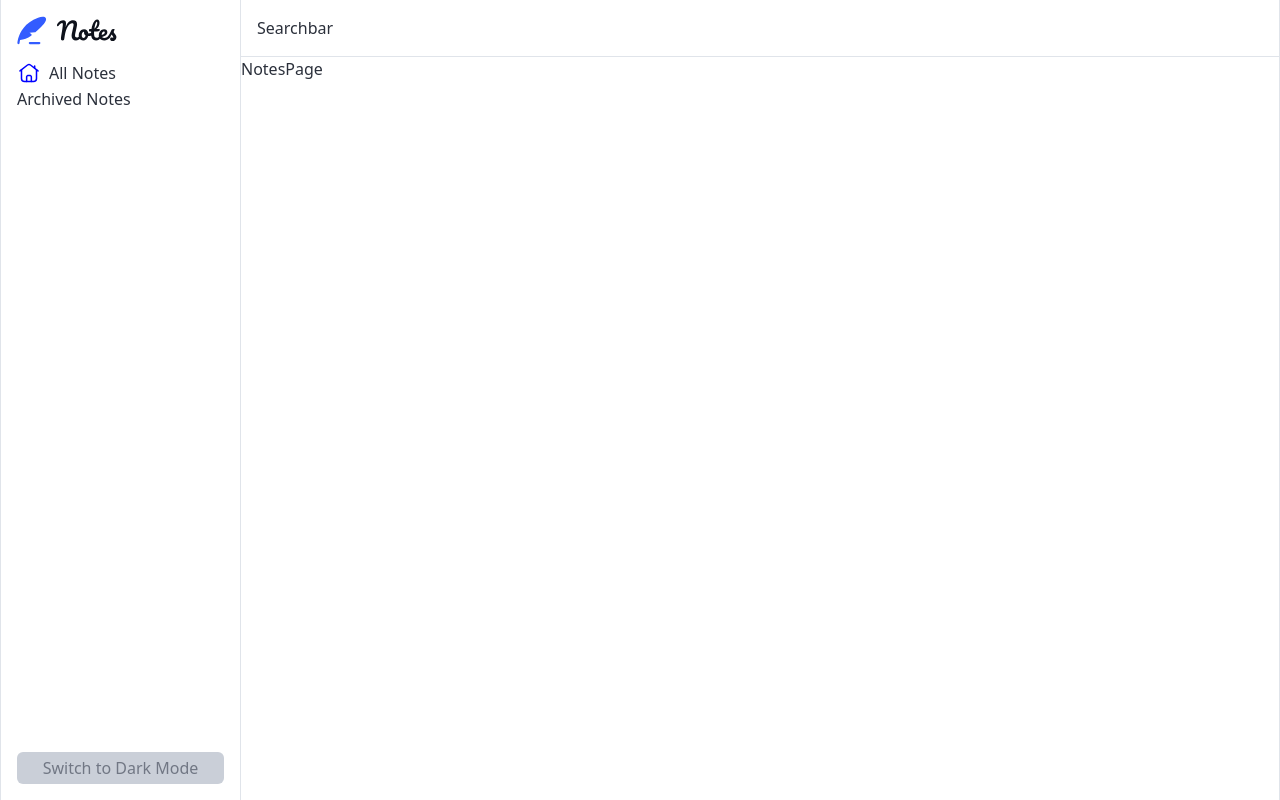
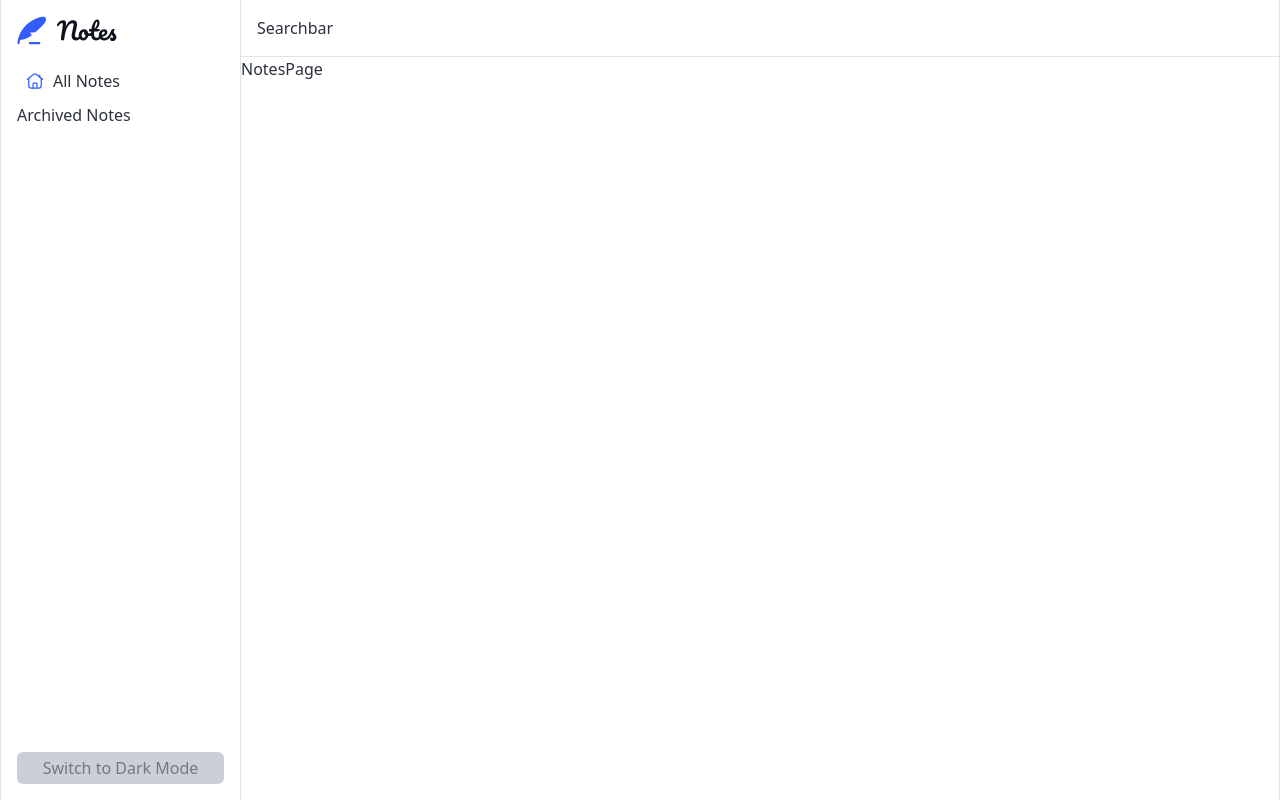
Before and after one commit to MatildaMared/project__note-taking-app, a Next.js app: page /notes in a window 1280 px wide. Built offline with nearby package versions, Linux system fonts and the light colour scheme.

Commit message:
fix stupid icon

```diff
--- a/components/Menu/HomeIcon.tsx
+++ b/components/Menu/HomeIcon.tsx
@@ -1,9 +1,20 @@
 import * as React from "react";
 
-function HomeIcon(props: React.SVGProps<SVGSVGElement>) {
+import { IconProps } from "./Icon";
+
+function HomeIcon(props: IconProps) {
     const { fill = "currentColor" } = props;
+
     return (
-        <svg xmlns="http://www.w3.org/2000/svg" width={24} height={24} fill="none" {...props}>
+        <svg
+            xmlns="http://www.w3.org/2000/svg"
+            fill="none"
+            {...props}
+            viewBox="0 0 24 24"
+            width="20"
+            height="20"
+            preserveAspectRatio="none"
+        >
             <path
                 fill={fill}
                 fillRule="evenodd"
--- a/components/Menu/Icon.tsx
+++ b/components/Menu/Icon.tsx
@@ -2,7 +2,7 @@ import React from "react";
 
 import HomeIcon from "./HomeIcon";
 
-interface IconProps {
+export interface IconProps extends React.SVGProps<SVGSVGElement> {
     type: IconType;
     color?: string;
 }
@@ -27,6 +27,7 @@ export type IconType =
     | "sun";
 
 function Icon(props: IconProps) {
+
     switch (props.type) {
         case "home":
             return <HomeIcon {...props} />;
--- a/components/Menu/Menu.tsx
+++ b/components/Menu/Menu.tsx
@@ -18,8 +18,8 @@ function Menu() {
                 <Image src={logoImg} alt="Logo" width={100} height={95} />
             </Link>
             <nav className="flex flex-col gap-0.5">
-                <Link href="/notes" className="flex gap-2">
-                    <Icon type="home" fill="blue" />
+                <Link href="/notes" className="flex items-center gap-2 rounded-md p-2 hover:bg-neutral-100">
+                    <Icon type="home" className="text-blue-500" />
                     All Notes
                 </Link>
                 <Link href="/notes/archived">Archived Notes</Link>
--- a/hooks/useTheme.tsx
+++ b/hooks/useTheme.tsx
@@ -1,5 +1,3 @@
-// create a hook that returns the current theme and a function to toggle it
-
 import React from "react";
 
 export type Theme = "light" | "dark";
```
